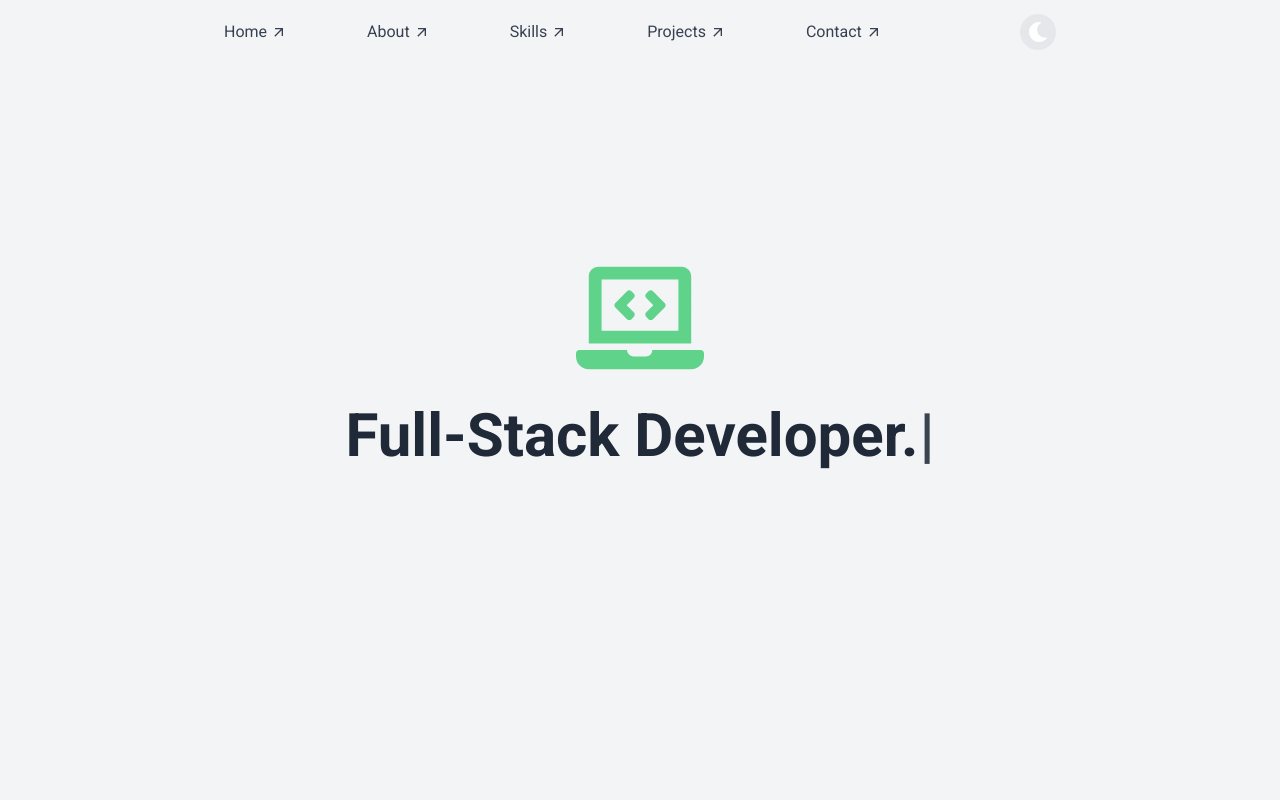
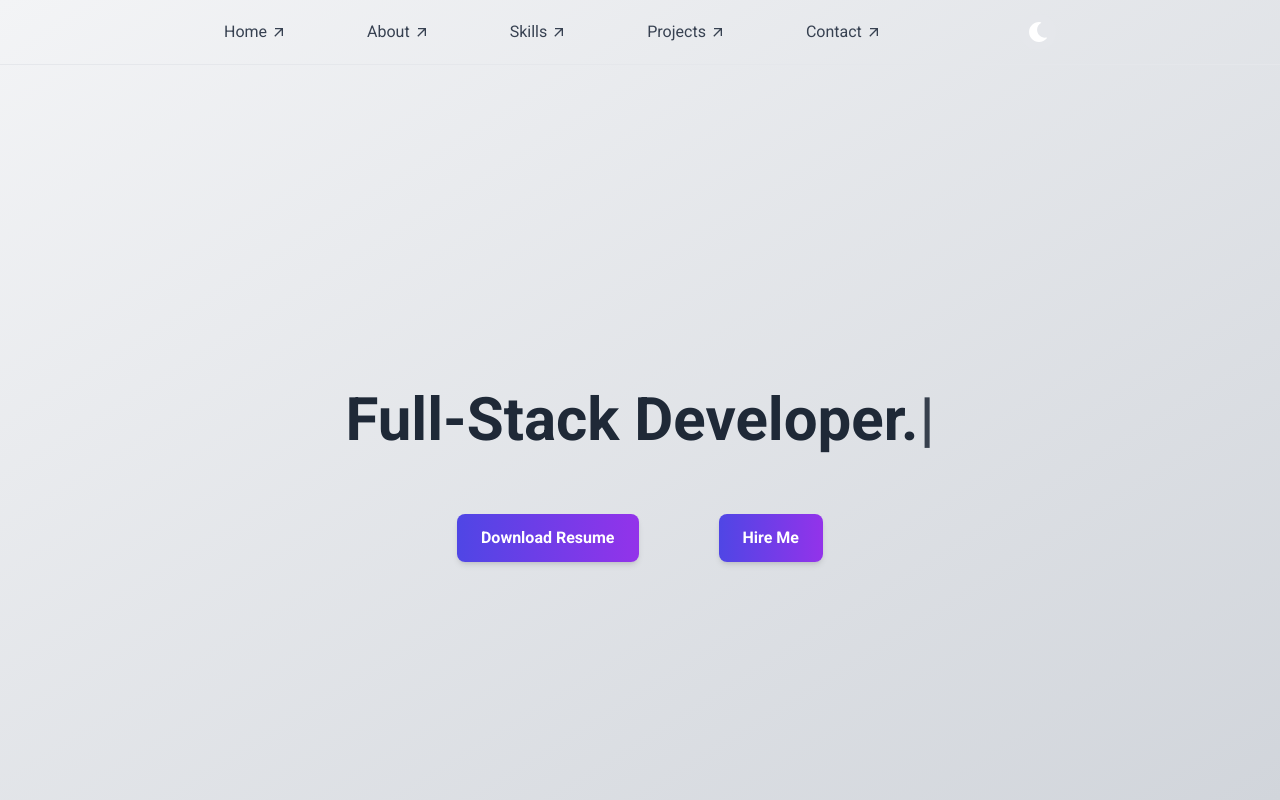
Before and after one commit to codewithdann0/my-portfolio, a Next.js app: page / in a window 1280 px wide. Shown: the top 800 px of the page. Built offline with nearby package versions, Linux system fonts and the light colour scheme.

Commit message:
The hero section modified

```diff
--- a/app/components/Hero.jsx
+++ b/app/components/Hero.jsx
@@ -1,15 +1,8 @@
 "use client";
 import { motion } from "framer-motion";
 import Typewriter from "typewriter-effect";
-import {
-  FaLaptopCode,
-  FaGithub,
-  FaInstagram,
-  FaTiktok,
-  FaLinkedin,
-  FaYoutube,
-} from "react-icons/fa";
 import Link from "next/link";
+import { FaLaptopCode } from "react-icons/fa";
 
 // Framer Motion Variants
 const fadeInAnimation = {
@@ -19,19 +12,19 @@ const fadeInAnimation = {
 
 const Hero = () => {
   return (
-    <section className="h-screen bg-gradient-to-br bg-gray-100 dark:from-gray-900 dark:to-gray-700 relative">
-      {/* Centered Content */}
+    <section className="h-screen bg-gradient-to-br from-gray-100 to-gray-300 dark:from-gray-900 dark:to-gray-700 relative">
       <div className="flex flex-col items-center justify-center h-full w-full px-6 text-center gap-8">
 
-        {/* Icon and Text */}
+        {/* Icon with Glow and Name with Typewriter Effect */}
         <motion.div
           className="flex flex-col items-center gap-6"
           initial="hidden"
           animate="visible"
           variants={fadeInAnimation}
         >
-          <FaLaptopCode className="text-green-500 text-7xl lg:text-9xl animate-pulse" />
-          <div className="text-5xl md:text-6xl font-extrabold text-gray-800 dark:text-white leading-tight mb-20">
+          <FaLaptopCode className="text-7xl lg:text-9xl text-transparent bg-clip-text bg-gradient-to-r from-blue-400 to-purple-600 animate-pulse glow-icon" />
+
+          <div className="text-5xl md:text-6xl font-extrabold text-gray-800 dark:text-white leading-tight">
             <Typewriter
               options={{
                 strings: [
@@ -39,7 +32,7 @@ const Hero = () => {
                   "Full-Stack Developer.",
                   "Creative Technologist.",
                   "Problem Solver.",
-                  "Content Creator"
+                  "Content Creator",
                 ],
                 autoStart: true,
                 loop: true,
@@ -50,9 +43,75 @@ const Hero = () => {
           </div>
         </motion.div>
 
-        {/* Social Media Links */}
+        {/* Buttons Section with Gap and Glow Effects */}
+        <motion.div
+          className="flex flex-col md:flex-row items-center gap-20 mt-8"
+          initial="hidden"
+          animate="visible"
+          variants={fadeInAnimation}
+        >
+          <Link href="/resume.pdf" target="_blank" download>
+            <button className="px-6 py-3 font-semibold rounded-lg shadow-md transition-all duration-300 glow-button gradient-button">
+              Download Resume
+            </button>
+          </Link>
 
+          <Link href="https://www.linkedin.com/in/yourusername/messages/">
+            <button className="px-6 py-3 font-semibold rounded-lg shadow-md transition-all duration-300 glow-button gradient-button">
+              Hire Me
+            </button>
+          </Link>
+        </motion.div>
       </div>
+
+      <style jsx>{`
+        /* Icon Glow Effect */
+        .glow-icon {
+          position: relative;
+          filter: drop-shadow(0 0 20px rgba(147, 51, 234, 0.8));
+        }
+
+        /* Gradient Button Styles */
+        .gradient-button {
+          background: linear-gradient(to right, #4f46e5, #9333ea);
+          color: white;
+          border: none;
+          transition: background 0.5s ease, transform 0.2s;
+        }
+
+        .gradient-button:hover {
+          background: linear-gradient(to right, #9333ea, #4f46e5);
+          transform: scale(1.05);
+        }
+
+        /* Glow Button Effect */
+        .glow-button {
+          position: relative;
+          overflow: hidden;
+        }
+
+        .glow-button::before {
+          content: '';
+          position: absolute;
+          top: -4px;
+          left: -4px;
+          right: -4px;
+          bottom: -4px;
+          border-radius: 0.5rem;
+          background: rgba(255, 255, 255, 0.3);
+          filter: blur(10px);
+          opacity: 0;
+          transition: opacity 0.3s ease;
+        }
+
+        .glow-button:hover::before {
+          opacity: 1;
+        }
+
+        .glow-button:hover {
+          box-shadow: 0 0 20px rgba(147, 51, 234, 0.5), 0 0 40px rgba(79, 70, 229, 0.3);
+        }
+      `}</style>
     </section>
   );
 };
--- a/app/components/Navbar.jsx
+++ b/app/components/Navbar.jsx
@@ -1,10 +1,10 @@
 'use client';
 import { useState, useEffect } from 'react';
-import Link from 'next/link';
+
 import { MdOutlineArrowOutward } from 'react-icons/md';
 import ThemeToggle from './ThemeToggle';
 import { motion, useMotionValue, animate, stagger } from 'framer-motion';
-
+import Link from 'next/link';
 export default function Navbar() {
   const [isOpen, setIsOpen] = useState(false);
   const progress = useMotionValue(0);
@@ -96,6 +96,7 @@ export default function Navbar() {
           <ThemeToggle />
         </ul>
       </motion.div>
+      <hr  className='text-white '/>
     </nav>
   );
 }
```
